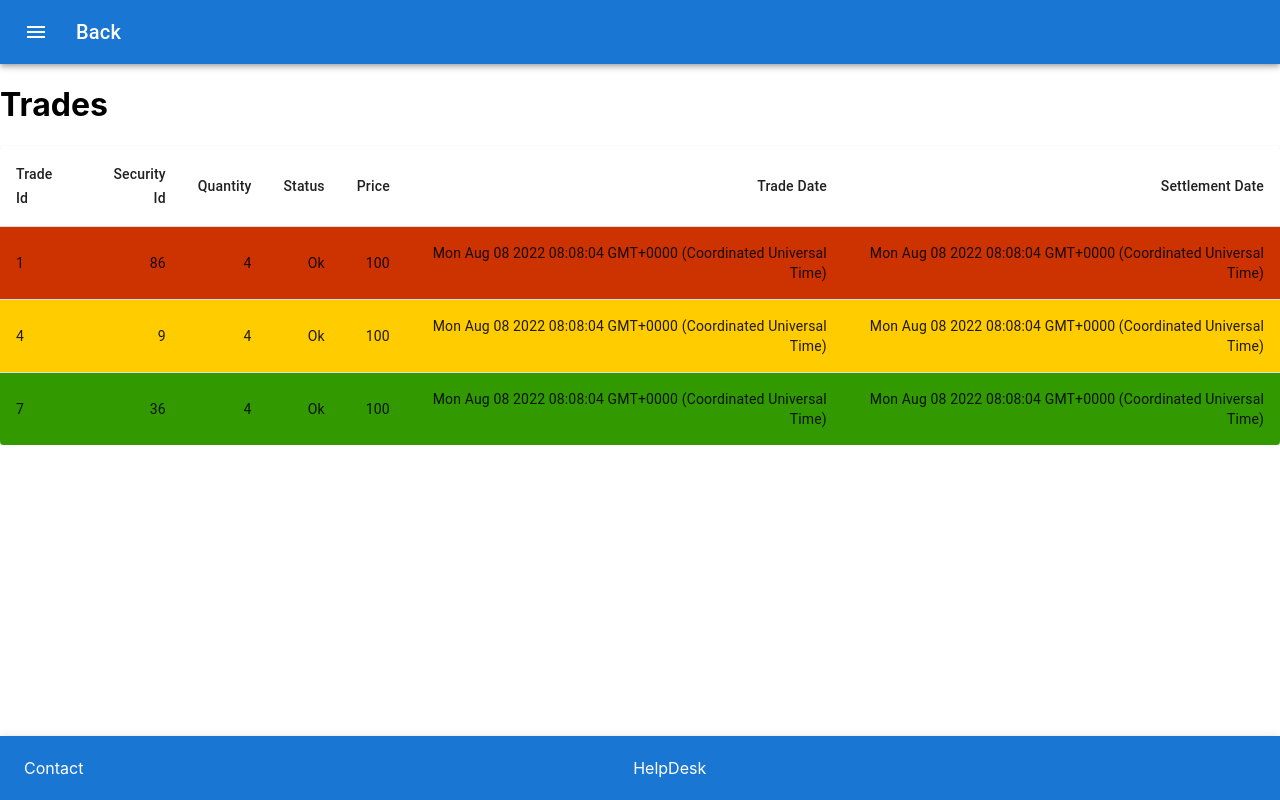
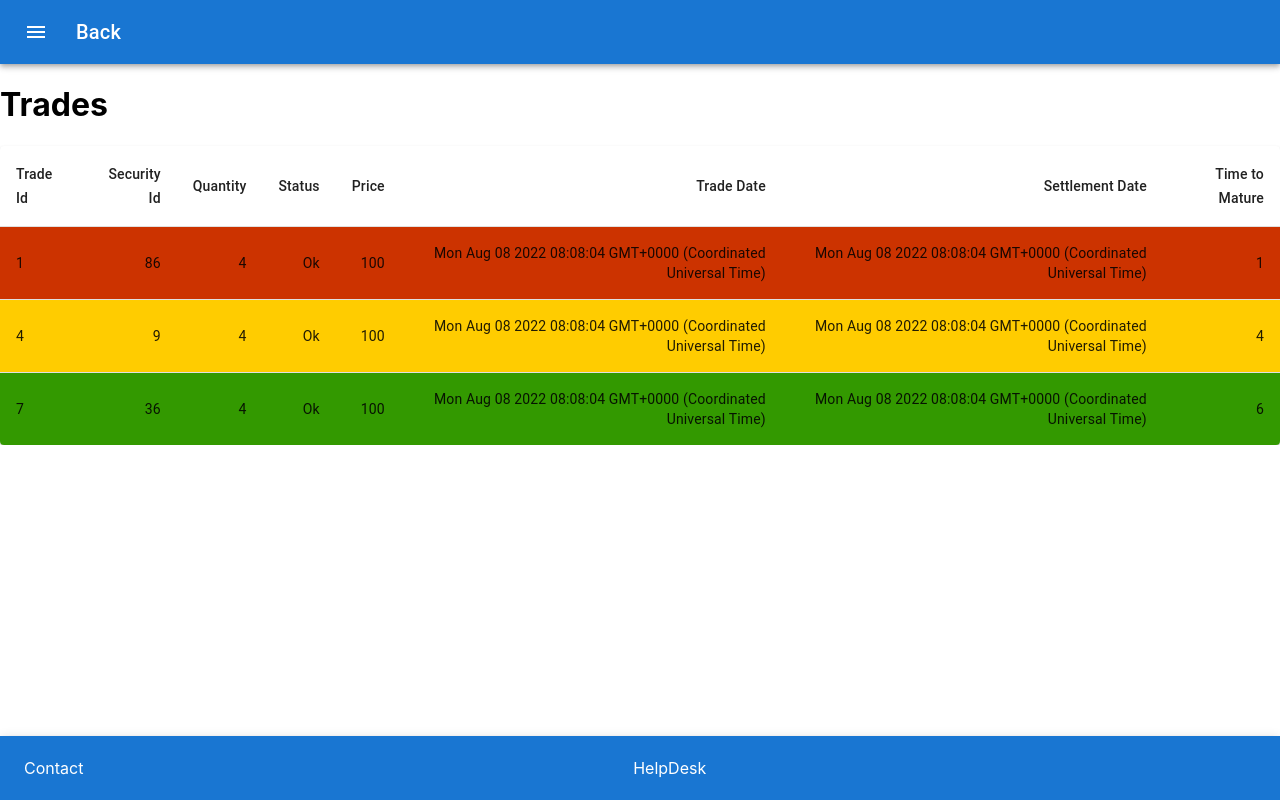
Before and after one commit to prakharsan/dbCodingChallenge-frontend, a React (Create React App) app: page /trades/1 in a window 1280 px wide. Built offline with nearby package versions, Linux system fonts and the light colour scheme.

Commit message:
feat: added time to mature column

```diff
--- a/src/components/tradeTable.jsx
+++ b/src/components/tradeTable.jsx
@@ -39,6 +39,7 @@ export default function BasicTable(props) {
             <TableCell align="right">Price</TableCell>
             <TableCell align="right">Trade Date</TableCell>
             <TableCell align="right">Settlement Date</TableCell>
+            <TableCell align="right">Time to Mature</TableCell>
           </TableRow>
         </TableHead>
         <TableBody>
@@ -61,6 +62,7 @@ export default function BasicTable(props) {
               <TableCell align="right">
                 {row.settlementDate.toString()}
               </TableCell>
+              <TableCell align="right">{row.timeToMature}</TableCell>
             </TableRow>
           ))}
         </TableBody>
```
